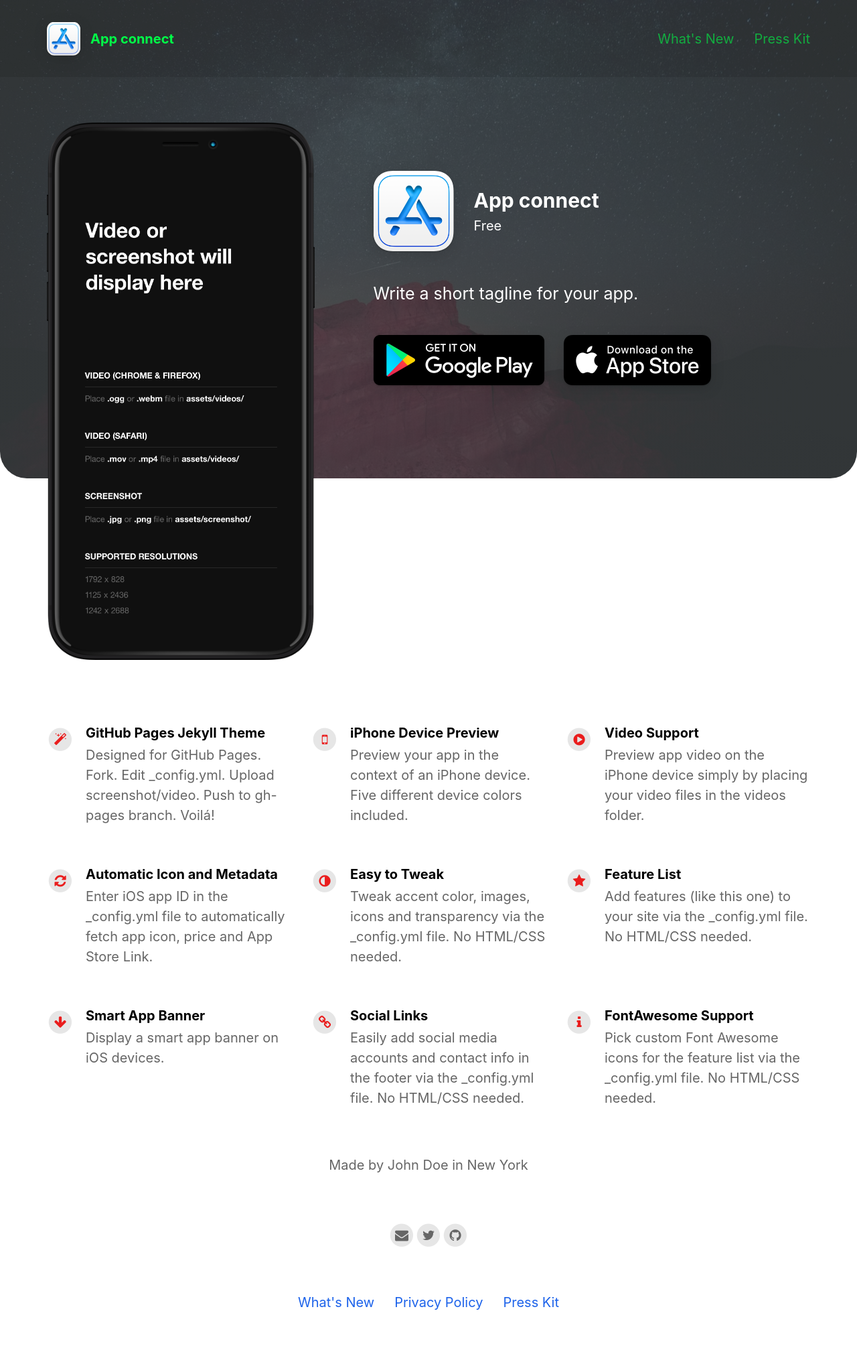
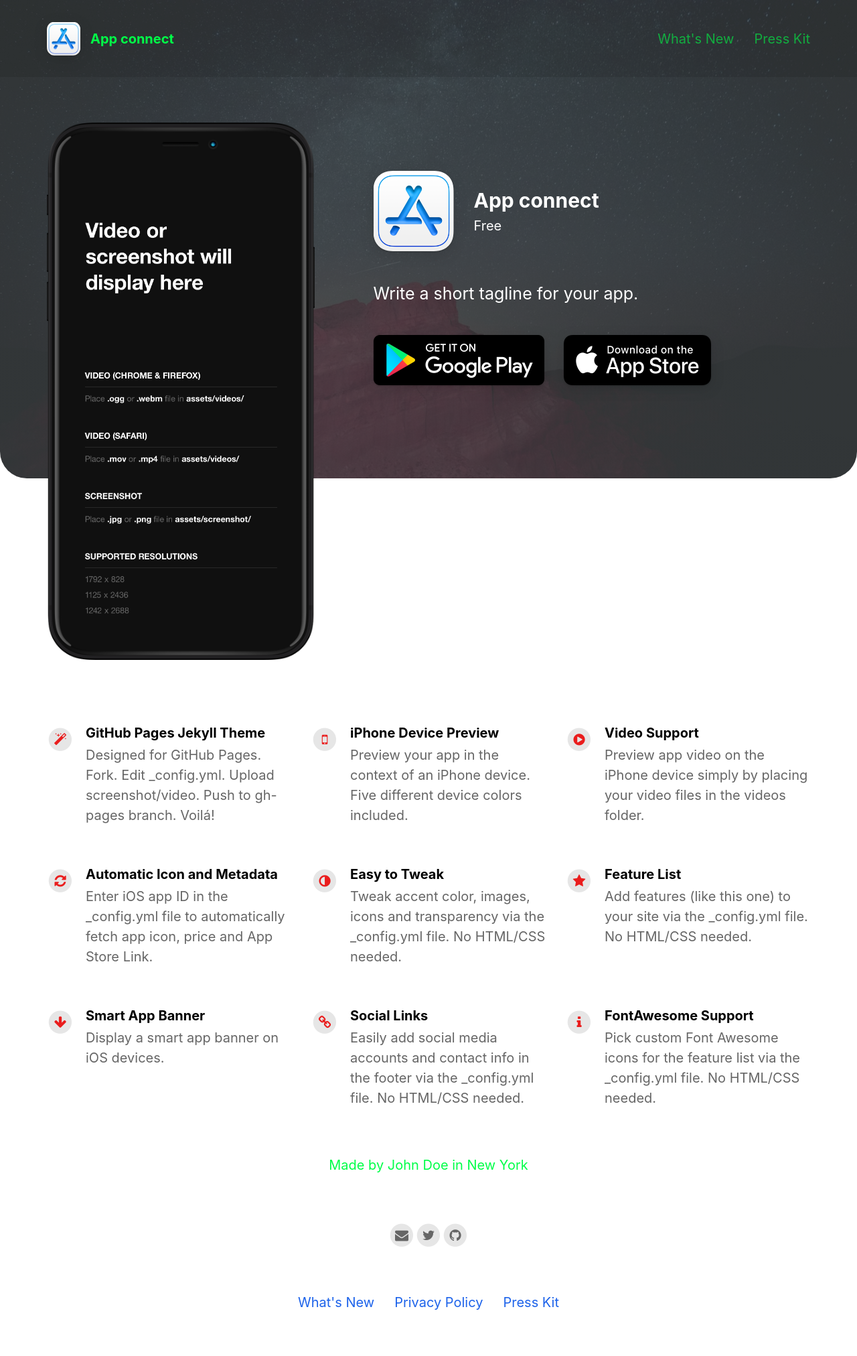
Before and after one commit to heydavid-dev/automatic-7-276, a Jekyll site: the page built from index.html, in a window 1280 px wide. Shown: the whole page at 67% size. Built offline with Jekyll 4.4.1, drawn with Linux system fonts in a browser that asks for light colours; nearby versions of some CDN libraries.

Commit message:
Update _config.yml

```diff
--- a/_config.yml
+++ b/_config.yml
@@ -97,7 +97,7 @@ feature-icons-background-color            : "#e6e6e6"
 social-icons-foreground-color             : "#666666"
 social-icons-background-color             : "#e6e6e6"
 
-footer-text-color                         : "#666666"
+footer-text-color                         : "#00ff48"
 
 
 
```
